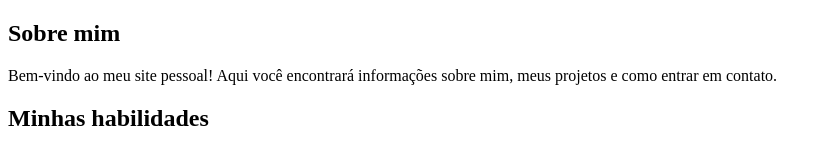
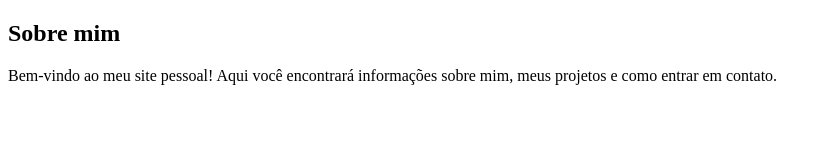
Before and after one commit to Luanafollegati/apresentacao-pessoal-dom, a plain HTML site: page index.html in a window 1280 px wide. Shown: the whole page, without its empty margins (0-828 px from the left). Drawn offline with Linux system fonts and the light colour scheme.

Commit message:
remove heading for skills section in index.html

```diff
--- a/index.html
+++ b/index.html
@@ -13,7 +13,7 @@
             <p>Bem-vindo ao meu site pessoal! Aqui você encontrará informações sobre mim, meus projetos e como entrar em contato.</p>
         </section>
 
-      <h2>Minhas habilidades</h2>
+
     </main>
 
 </body>
```
